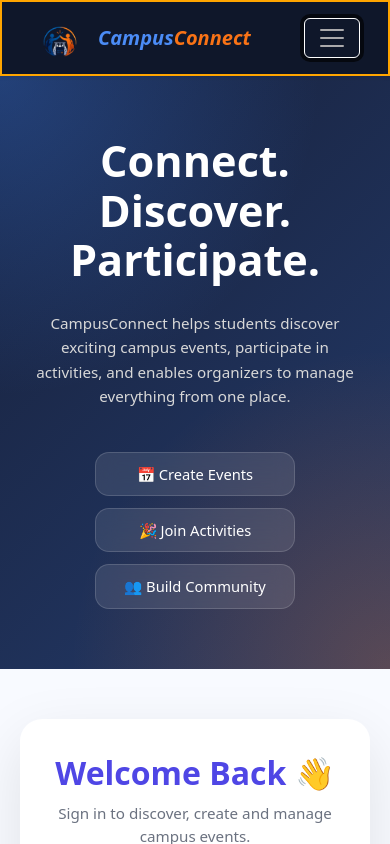
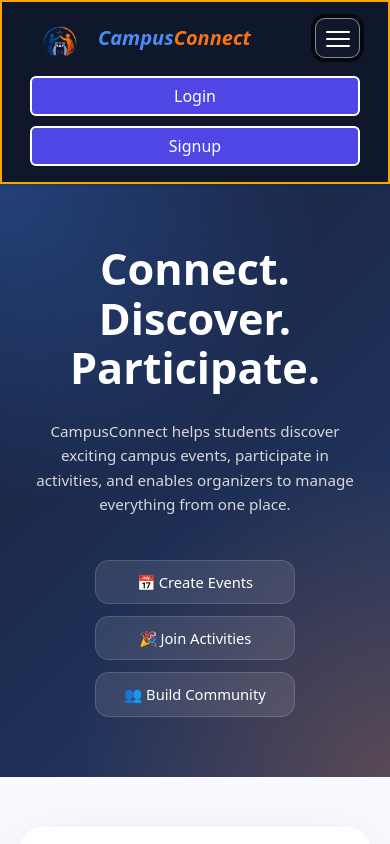
Before and after one commit to Prayas-Mangrati/Campus-Connect, a React (Vite) app in the folder frontend/: page /login in a window 390 px wide. Both pictures are taken after a click on the button "Toggle navigation". Shown: the top 844 px of the page. Built offline with nearby package versions, Linux system fonts and the light colour scheme; no server answers.

Commit message:
Updated Campus Connect 2.0 navbar new

```diff
--- a/frontend/src/components/Navbar.jsx
+++ b/frontend/src/components/Navbar.jsx
@@ -1,26 +1,34 @@
+import { useState } from "react";
 import { Link, useNavigate } from "react-router-dom";
 import { logout } from "../api/auth";
 import toast from "react-hot-toast";
 
 function Navbar({ user, setUser }) {
   const navigate = useNavigate();
+  const [menuOpen, setMenuOpen] = useState(false);
 
   const handleLogout = async () => {
     await logout();
     setUser(null);
+    setMenuOpen(false);
     navigate("/login");
     toast.success("Logged out successfully");
   };
 
+  const closeMenu = () => {
+    setMenuOpen(false);
+  };
+
   return (
     <nav
-      className="navbar navbar-expand-lg px-3 px-md-4 py-3 shadow-sm"
+      className="navbar px-3 px-md-4 py-3 shadow-sm"
       style={{
         backgroundColor: "#0f172a",
         border: "2px solid orange",
       }}
     >
       <div className="container-fluid">
+
         {/* BRAND */}
         <div className="d-flex align-items-center">
           <img
@@ -30,7 +38,11 @@ function Navbar({ user, setUser }) {
             style={{ width: "60px" }}
           />
 
-          <Link className="navbar-brand text-white brand-link ms-2" to="/">
+          <Link
+            className="navbar-brand text-white brand-link ms-2"
+            to="/"
+            onClick={closeMenu}
+          >
             <i>
               <span
                 className="fw-bold brand-glow-text"
@@ -38,6 +50,7 @@ function Navbar({ user, setUser }) {
               >
                 Campus
               </span>
+
               <span
                 className="fw-bold brand-glow-text"
                 style={{ color: "#f97316" }}
@@ -48,57 +61,68 @@ function Navbar({ user, setUser }) {
           </Link>
         </div>
 
-        {/* MOBILE TOGGLE */}
+        {/* HAMBURGER */}
         <button
-          className="navbar-toggler"
+          className="navbar-toggler custom-toggler"
           type="button"
-          data-bs-toggle="collapse"
-          data-bs-target="#campusNavbar"
-          aria-controls="campusNavbar"
-          aria-expanded="false"
+          onClick={() => setMenuOpen(!menuOpen)}
           aria-label="Toggle navigation"
-          style={{
-            borderColor: "white",
-          }}
         >
-          <span
-            className="navbar-toggler-icon"
-            style={{
-              filter: "invert(1)",
-            }}
-          ></span>
+          <span className="hamburger-line"></span>
+          <span className="hamburger-line"></span>
+          <span className="hamburger-line"></span>
         </button>
 
-        {/* NAVIGATION */}
-        <div className="collapse navbar-collapse" id="campusNavbar">
-          <div className="ms-auto d-flex flex-column flex-lg-row align-items-stretch align-items-lg-center gap-2 mt-3 mt-lg-0">
+        {/* MENU */}
+        <div className={`navbar-menu ${menuOpen ? "open" : ""}`}>
+          <div className="navbar-actions">
             {user ? (
               <>
-                <Link className="btn btn-primary" to="/my-events">
+                <Link
+                  className="btn btn-primary"
+                  to="/my-events"
+                  onClick={closeMenu}
+                >
                   My Events
                 </Link>
 
-                <Link to="/events/new" className="btn btn-primary">
+                <Link
+                  className="btn btn-primary"
+                  to="/events/new"
+                  onClick={closeMenu}
+                >
                   + Create Event
                 </Link>
 
-                <button className="btn btn-danger" onClick={handleLogout}>
+                <button
+                  className="btn btn-danger"
+                  onClick={handleLogout}
+                >
                   Logout
                 </button>
               </>
             ) : (
               <>
-                <Link className="btn btn-primary" to="/login">
+                <Link
+                  className="btn btn-primary"
+                  to="/login"
+                  onClick={closeMenu}
+                >
                   Login
                 </Link>
 
-                <Link className="btn btn-primary" to="/signup">
+                <Link
+                  className="btn btn-primary"
+                  to="/signup"
+                  onClick={closeMenu}
+                >
                   Signup
                 </Link>
               </>
             )}
           </div>
         </div>
+
       </div>
     </nav>
   );
--- a/frontend/src/styles/theme.css
+++ b/frontend/src/styles/theme.css
@@ -1467,3 +1467,64 @@ input[type="file"]{
     height: 100%;
     object-fit: cover;
 }
+/* ================= RESPONSIVE NAVBAR ================= */
+
+.custom-toggler {
+    display: none;
+    width: 45px;
+    height: 40px;
+    padding: 7px;
+    border: 1px solid rgba(255,255,255,.5) !important;
+    border-radius: 10px;
+    background: transparent;
+}
+
+.hamburger-line {
+    display: block;
+    width: 24px;
+    height: 2px;
+    margin: 5px auto;
+    background: white;
+    border-radius: 5px;
+}
+
+.navbar-menu {
+    margin-left: auto;
+}
+
+.navbar-actions {
+    display: flex;
+    align-items: center;
+    gap: 10px;
+}
+
+
+/* MOBILE */
+
+@media (max-width: 991px) {
+
+    .custom-toggler {
+        display: block;
+    }
+
+    .navbar-menu {
+        display: none;
+        width: 100%;
+        padding-top: 18px;
+    }
+
+    .navbar-menu.open {
+        display: block;
+    }
+
+    .navbar-actions {
+        flex-direction: column;
+        align-items: stretch;
+        width: 100%;
+    }
+
+    .navbar-actions .btn {
+        width: 100%;
+    }
+
+}
```
